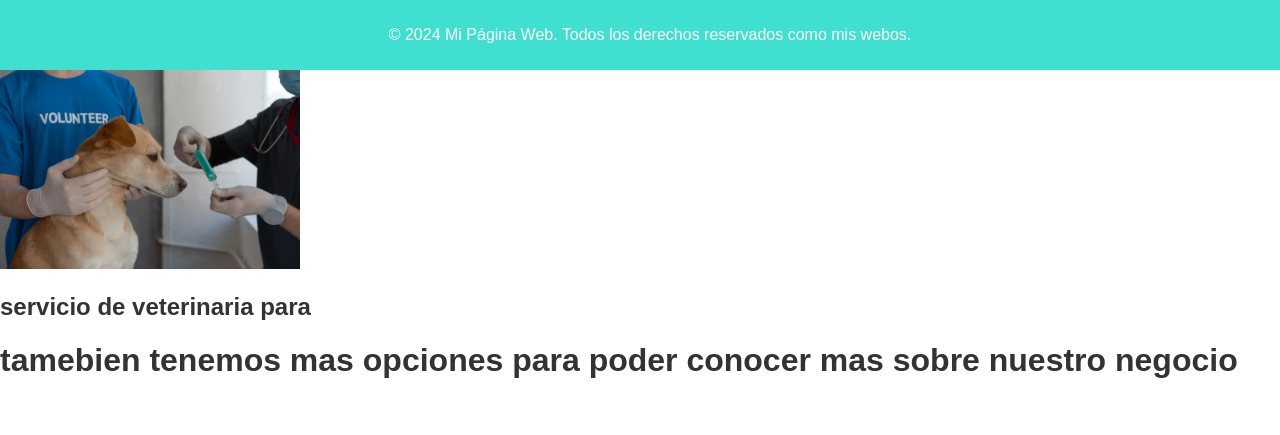
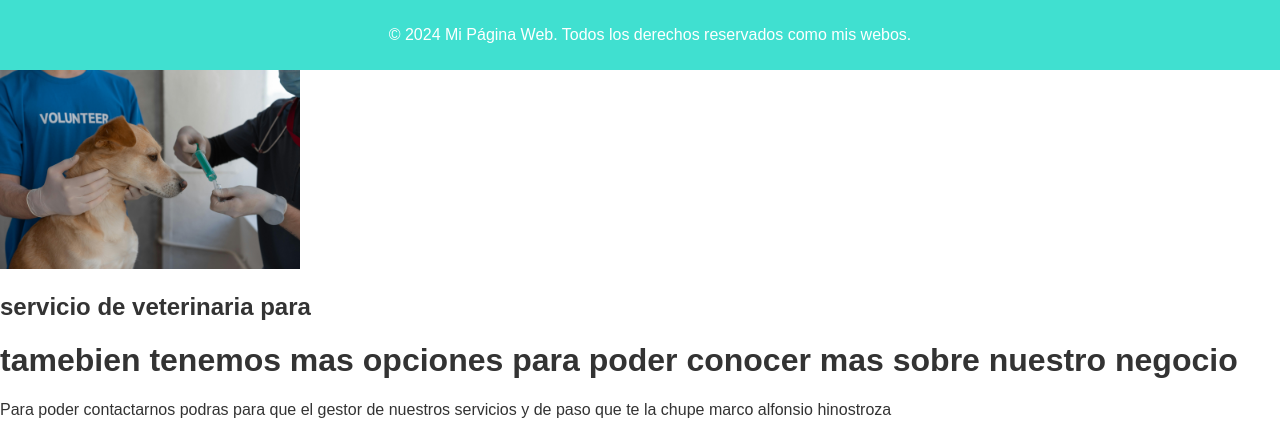
Before and after one commit to ArgusTechnology/WebVeterinaria, a plain HTML site: page fondo.html in a window 1280 px wide. Shown: the part 730-1165 px from the top of the page. Before the commit the page ends 1131 px from the top, so only its background shows below. Drawn offline with Linux system fonts and the light colour scheme.

Commit message:
broma
un ligero cambio

```diff
--- a/fondo.html
+++ b/fondo.html
@@ -94,11 +94,14 @@
     <form action="/upload" method="post" enctype="multipart/form-data"></form>
 
     <h1>tamebien tenemos mas opciones para poder conocer mas sobre nuestro negocio </h1>
+    <p>Para poder contactarnos podras para que el gestor de nuestros servicios y de paso que te la chupe marco alfonsio hinostroza</p>
 
 </body>
 
 
     <!-- Pie de página -->
+
+
     <footer>
         <p>&copy; 2024 Mi Página Web. Todos los derechos reservados como mis webos.</p>
     </footer>
```
